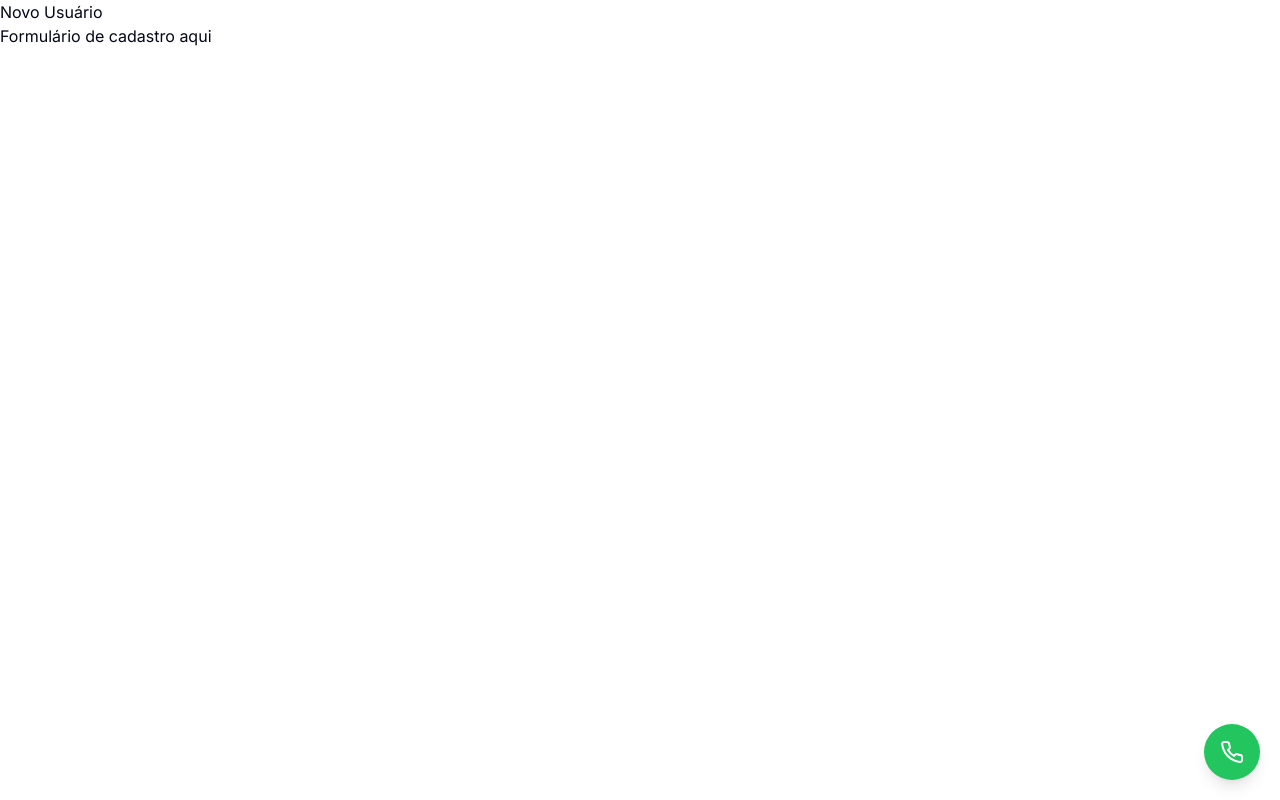
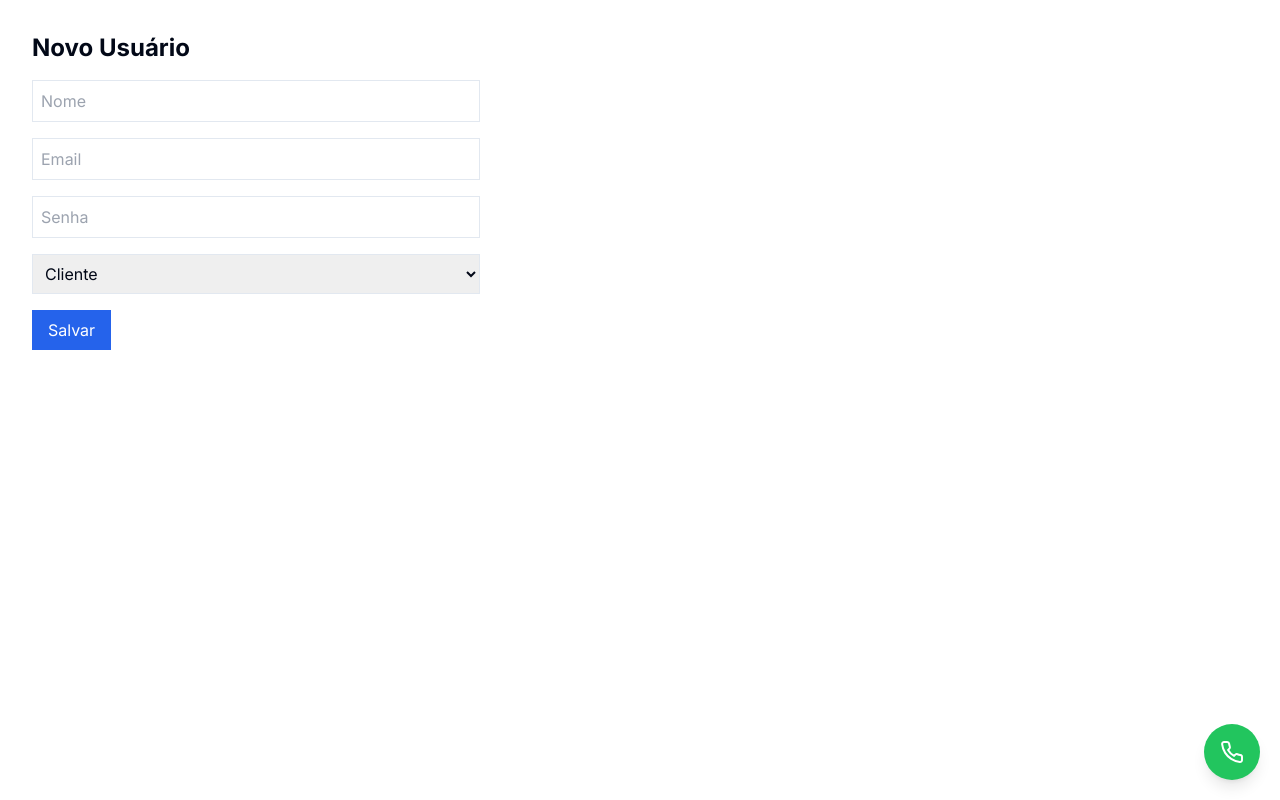
Before and after one commit to CamiloLima123/sistema-refrigelar-2, a Next.js app: page /admin/usuarios/novo in a window 1280 px wide. Built offline with nearby package versions, Linux system fonts and the light colour scheme.

Commit message:
Update page.tsx

```diff
--- a/src/app/admin/usuarios/novo/page.tsx
+++ b/src/app/admin/usuarios/novo/page.tsx
@@ -1,8 +1,70 @@
+"use client"
+
+import { useState } from "react"
+
 export default function NovoUsuario() {
+  const [nome, setNome] = useState("")
+  const [email, setEmail] = useState("")
+  const [senha, setSenha] = useState("")
+  const [role, setRole] = useState("CLIENTE")
+
+  async function salvar(e: React.FormEvent) {
+    e.preventDefault()
+
+    const res = await fetch("/api/usuarios", {
+      method: "POST",
+      headers: { "Content-Type": "application/json" },
+      body: JSON.stringify({ nome, email, senha, role }),
+    })
+
+    if (res.ok) {
+      alert("Usuário criado!")
+    } else {
+      alert("Erro ao criar usuário")
+    }
+  }
+
   return (
-    <div>
-      <h1>Novo Usuário</h1>
-      <p>Formulário de cadastro aqui</p>
-    </div>
+    <main className="p-8">
+      <h1 className="text-2xl font-bold mb-4">Novo Usuário</h1>
+
+      <form onSubmit={salvar} className="space-y-4 max-w-md">
+        <input
+          placeholder="Nome"
+          value={nome}
+          onChange={(e) => setNome(e.target.value)}
+          className="border p-2 w-full"
+        />
+
+        <input
+          placeholder="Email"
+          value={email}
+          onChange={(e) => setEmail(e.target.value)}
+          className="border p-2 w-full"
+        />
+
+        <input
+          type="password"
+          placeholder="Senha"
+          value={senha}
+          onChange={(e) => setSenha(e.target.value)}
+          className="border p-2 w-full"
+        />
+
+        <select
+          value={role}
+          onChange={(e) => setRole(e.target.value)}
+          className="border p-2 w-full"
+        >
+          <option value="CLIENTE">Cliente</option>
+          <option value="TECNICO">Técnico</option>
+          <option value="ADMIN">Admin</option>
+        </select>
+
+        <button className="bg-blue-600 text-white px-4 py-2">
+          Salvar
+        </button>
+      </form>
+    </main>
   )
 }
```
